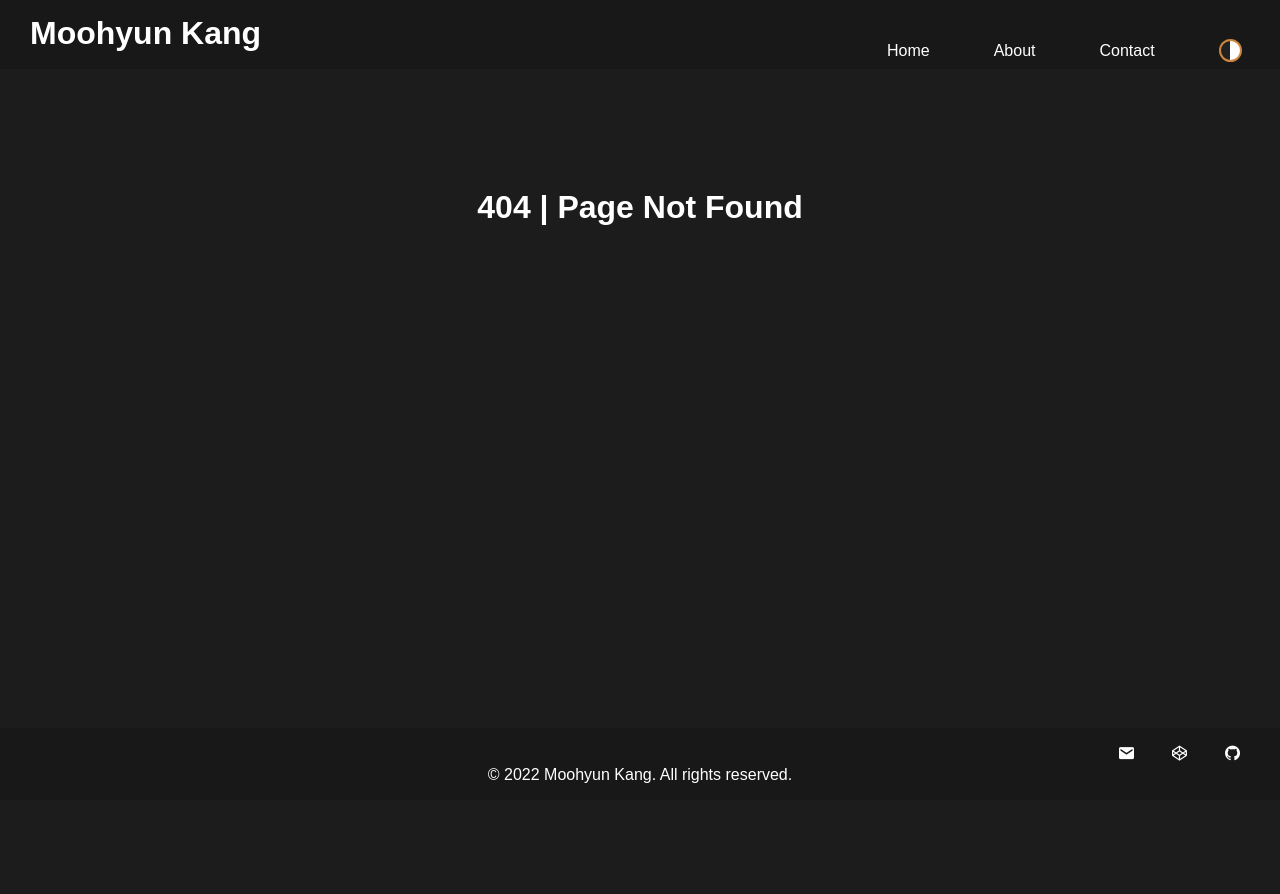
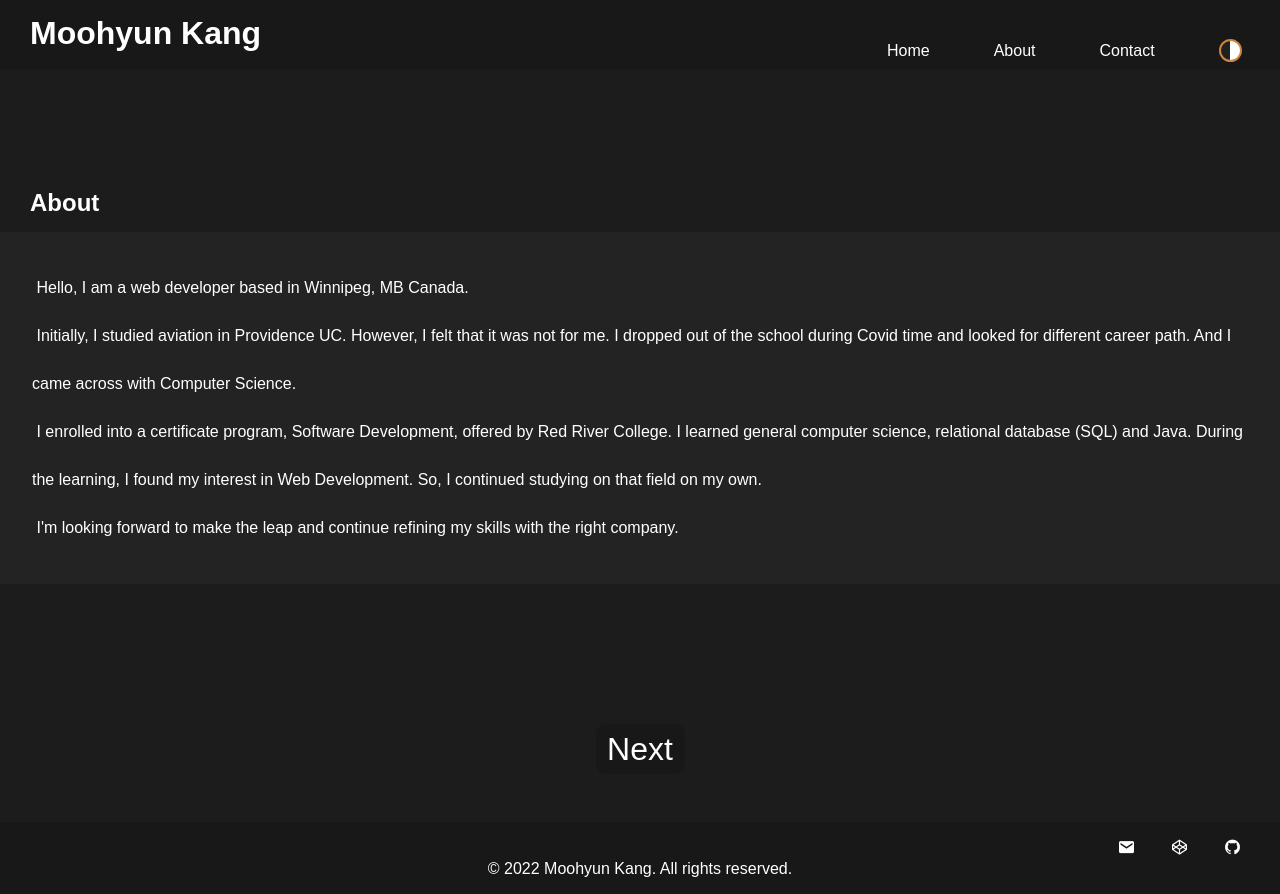
Before and after one commit to grandorca/my-portfolio, a React (Create React App) app: page /about in a window 1280 px wide. Before the commit this address had no page. Before the commit the page ends 800 px from the top, so only its background shows below. Built offline with nearby package versions, Linux system fonts and the light colour scheme.

Commit message:
deleted gh-pages

```diff
--- a/package.json
+++ b/package.json
@@ -2,7 +2,6 @@
   "name": "my-app",
   "version": "0.1.0",
   "private": true,
-  "homepage": "https://moohka.github.io/my-portfolio",
   "dependencies": {
     "@testing-library/jest-dom": "^5.16.4",
     "@testing-library/react": "^13.2.0",
@@ -17,8 +16,6 @@
     "web-vitals": "^2.1.4"
   },
   "scripts": {
-    "predeploy": "npm run build",
-    "deploy": "gh-pages -d build",
     "start": "react-scripts start",
     "build": "react-scripts build",
     "test": "react-scripts test",
@@ -41,8 +38,5 @@
       "last 1 firefox version",
       "last 1 safari version"
     ]
-  },
-  "devDependencies": {
-    "gh-pages": "^4.0.0"
   }
 }
--- a/src/components/About.jsx
+++ b/src/components/About.jsx
@@ -25,7 +25,7 @@ const About = (props) => {
         </p>
       </div>
 
-      <Link className="next-anchor" to="./my-portfolio/contact">
+      <Link className="next-anchor" to="/contact">
         <button className={`next-button ${props.theme}`}>
           <p className={`next-text ${props.theme}`}>Next</p>
         </button>
--- a/src/components/App.jsx
+++ b/src/components/App.jsx
@@ -17,11 +17,11 @@ const App = () => {
   //dynamic-title
   useEffect(() => {
     let location =
-      pathname === "/my-portfolio/"
+      pathname === "/"
         ? " | Home"
-        : pathname === "/my-portfolio/about"
+        : pathname === "/about"
         ? " | About"
-        : pathname === "/my-portfolio/contact"
+        : pathname === "/contact"
         ? " | Contact"
         : "";
     document.title = "Moohyun Kang" + location;
@@ -132,11 +132,11 @@ const App = () => {
         <Header theme={theme} changeTheme={setTheme}></Header>
         <Routes>
           <Route
-            path="/my-portfolio"
+            path=""
             element={<Home theme={theme} loading={loading} />}
           />
-          <Route path="/my-portfolio/about" element={<About theme={theme} />} />
-          <Route path="/my-portfolio/contact" element={<Contact />} />
+          <Route path="/about" element={<About theme={theme} />} />
+          <Route path="/contact" element={<Contact />} />
           <Route path="/*" element={<NotFound />} />
         </Routes>
       </div>
--- a/src/components/HeaderNavbar.jsx
+++ b/src/components/HeaderNavbar.jsx
@@ -62,13 +62,13 @@ const Header = (props) => {
       <nav className="navbar">
         <ul className="navbar-list">
           <li className="navbar-item">
-            <Link to="./my-portfolio/">Home</Link>
+            <Link to="./">Home</Link>
           </li>
           <li className="navbar-item">
-            <Link to="./my-portfolio/about">About</Link>
+            <Link to="./about">About</Link>
           </li>
           <li className="navbar-item">
-            <Link to="./my-portfolio/contact">Contact</Link>
+            <Link to="./contact">Contact</Link>
           </li>
           <div
             className="navbar-item"
--- a/src/components/Home.jsx
+++ b/src/components/Home.jsx
@@ -105,7 +105,7 @@ const Home = (props) => {
         </div>
       </div>
 
-      <Link className="next-anchor" to="./my-portfolio/about">
+      <Link className="next-anchor" to="/about">
         <button className={`next-button ${props.theme}`}>
           <p className={`next-text ${props.theme}`}>Next</p>
         </button>
```
Also changed, not shown: 1 other file (tests, documents, lock files or other folders).
